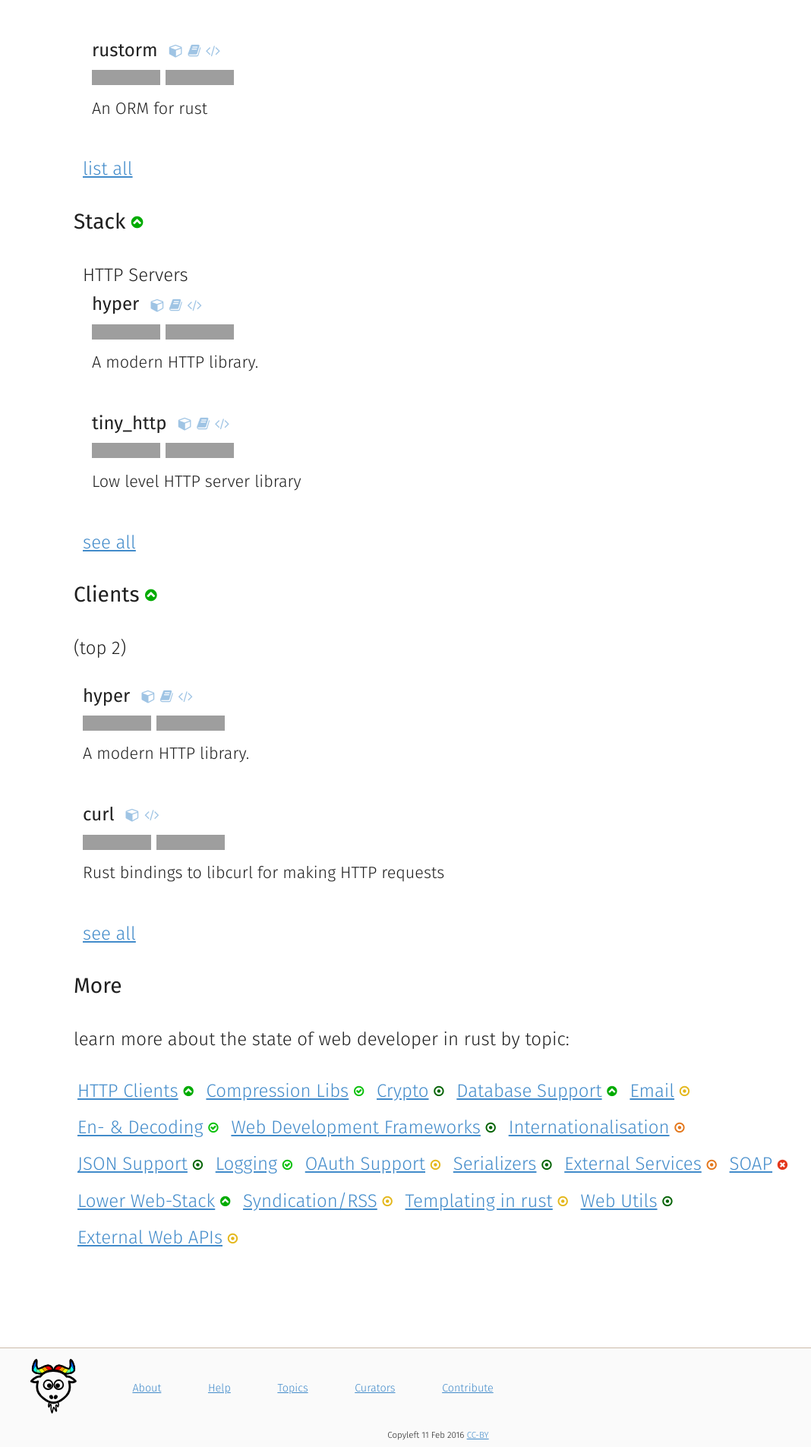
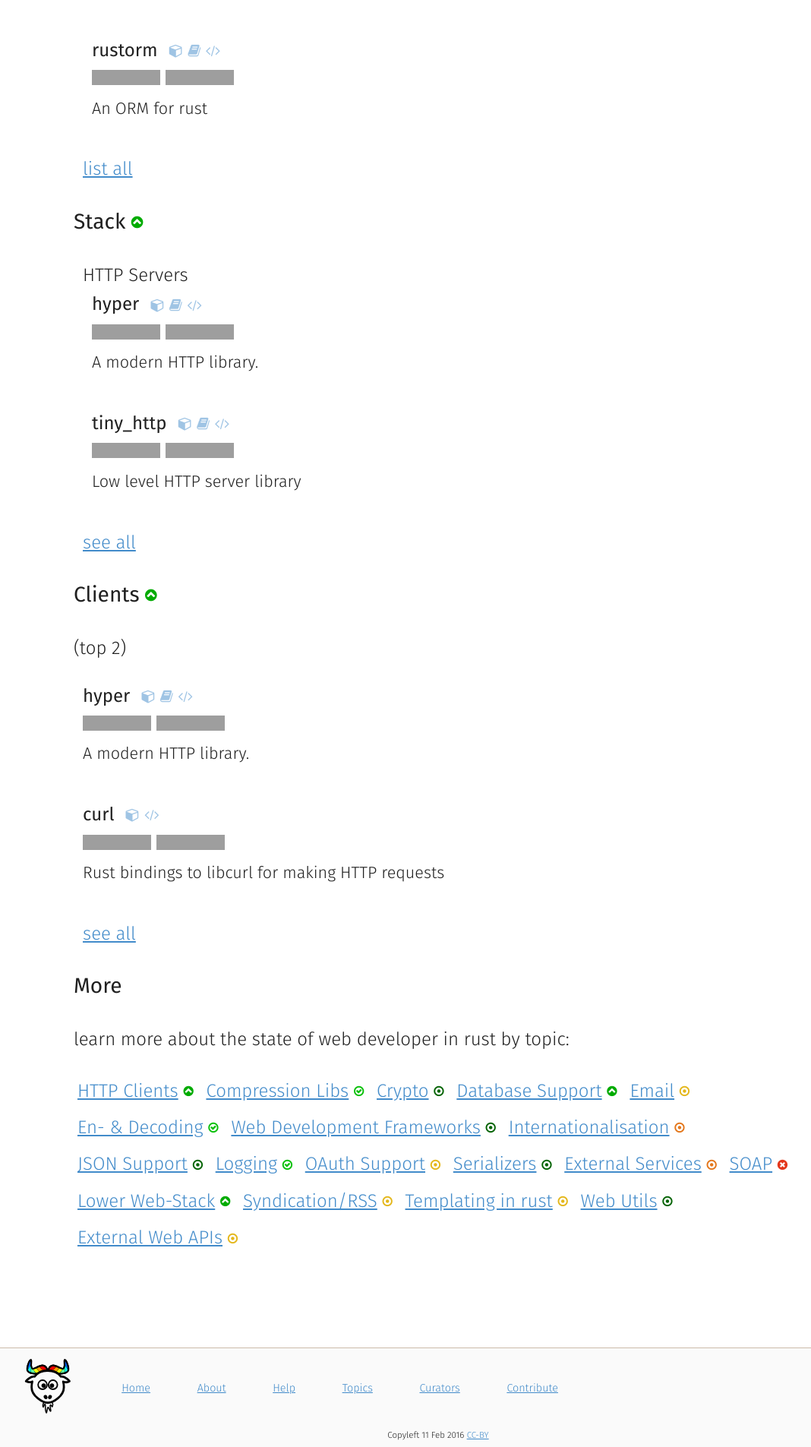
Before and after one commit to chris-morgan/arewewebyet, a Jekyll site: the page built from index.md, in a window 1280 px wide, cut to the strip 2090-3995 px from the top of the page. Shown: the whole strip at 76% size, without its empty margins (63-1131 px from the left). Built offline with Jekyll 4.4.1, drawn with Linux system fonts in a browser that asks for light colours; nearby versions of some CDN libraries; grey boxes are pictures that could not be loaded.

Commit message:
minor design fixes

```diff
--- a/_layouts/frame.html
+++ b/_layouts/frame.html
@@ -26,6 +26,9 @@
         <div class="links">
           <ul class="pages">
             <li>
+              <a href="/">Home</a>
+            </li>
+            <li>
               <a href="/about/">About</a>
             </li>
             <li>
--- a/styles.css
+++ b/styles.css
@@ -35,6 +35,7 @@ h1, h2, h3, h4, h5, h6, strong {
 	max-width: 40em;
 	padding: 2em 4em;
 	margin: 0 auto;
+  min-height: 600px
 }
 
 .content:before {
@@ -44,6 +45,7 @@ h1, h2, h3, h4, h5, h6, strong {
   right: 0;
   z-index: -1;
   height: 1050px;
+  max-height: 100%;
   display: block;
   content: " ";
   background-image: linear-gradient(to bottom, rgba(250,250,250,0.6), transparent);
```
